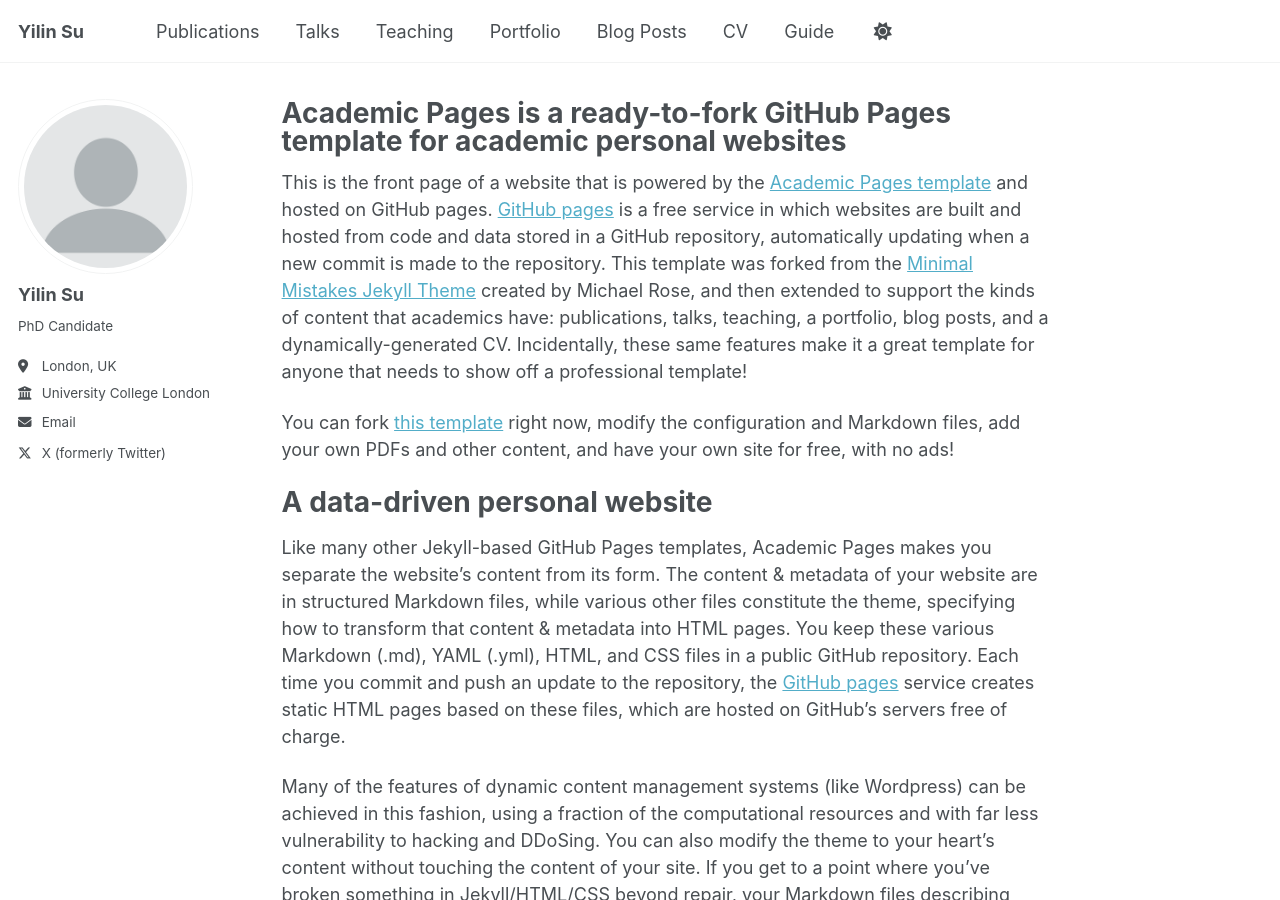
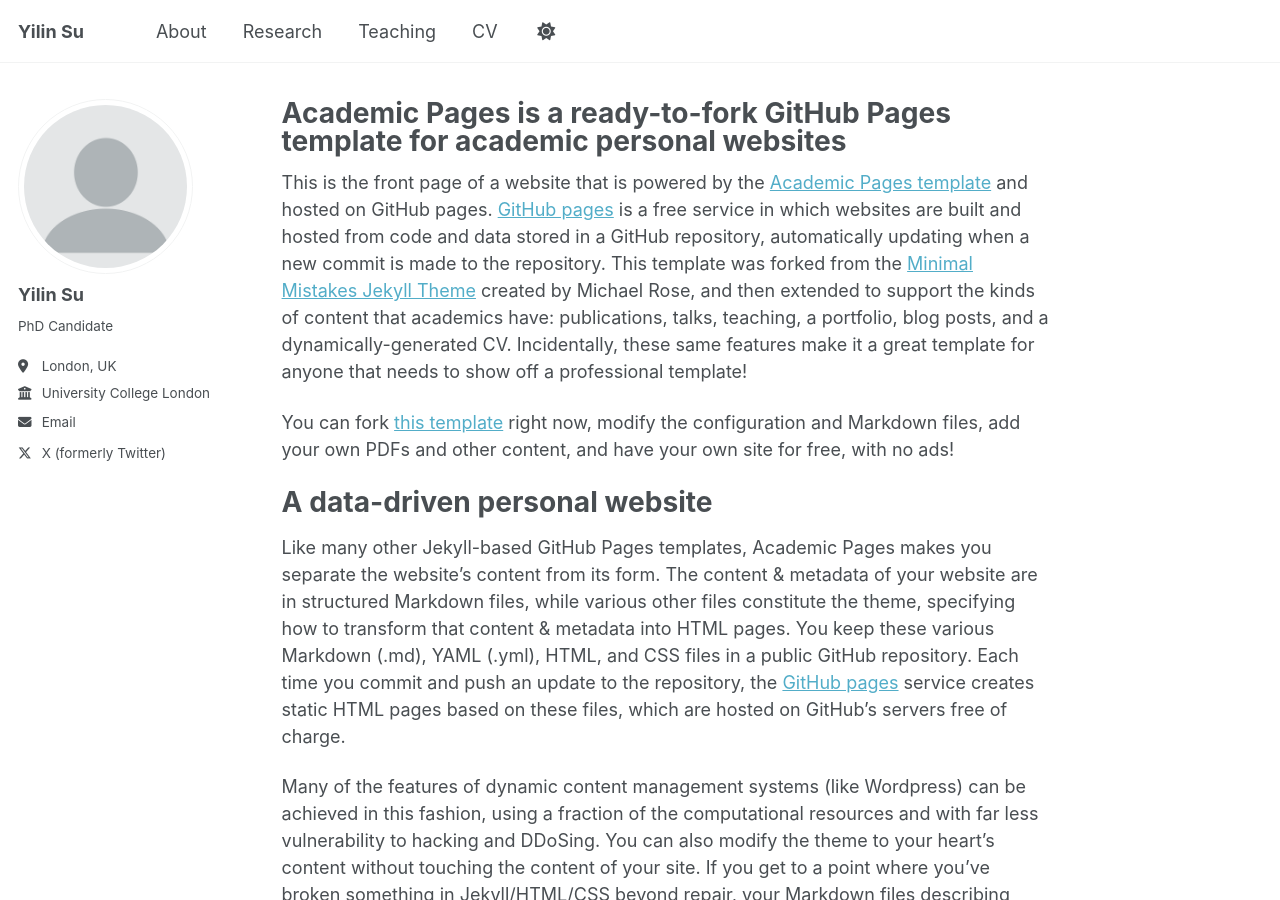
Before and after one commit to suesyl/suesyl.github.io, a Jekyll site: the page built from _pages/about.md, in a window 1280 px wide and 900 px high. Built offline with Jekyll 4.4.1, drawn with Linux system fonts in a browser that asks for light colours; a script that is not in the unit is left out.

Commit message:
Update navigation.yml

```diff
--- a/_data/navigation.yml
+++ b/_data/navigation.yml
@@ -8,26 +8,18 @@
 #      Markdown formatted page while the second is generated using JSON.
 
 main:
-  - title: "Publications"
-    url: /publications/
 
-  - title: "Talks"
-    url: /talks/
+  - title: "About"
+    url: /About/
+
+  - title: "Research"
+    url: /Research/
 
   - title: "Teaching"
     url: /teaching/
-
-  - title: "Portfolio"
-    url: /portfolio/
-
-  - title: "Blog Posts"
-    url: /year-archive/
 
   - title: "CV"
     url: /cv/
 
   # - title: "CV"
   #   url: /cv-json/
-
-  - title: "Guide"
-    url: /markdown/
```
